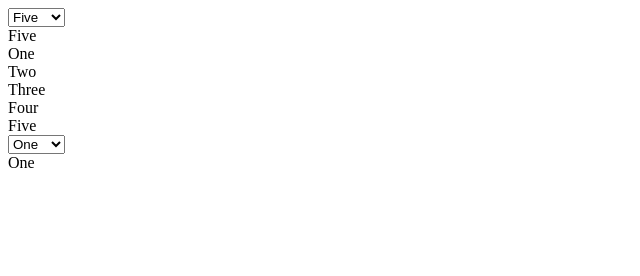
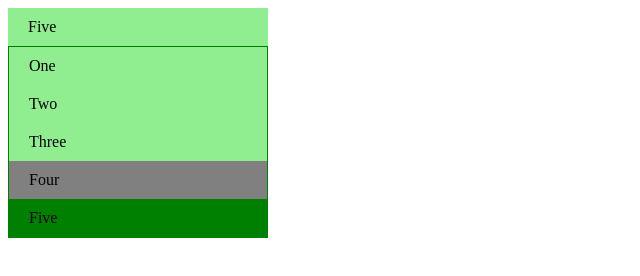
Before and after one commit to ArickCodeGuy/custom-select, a plain HTML site: page index.html in a window 1280 px wide. Both pictures are taken after a click on the element "Five". Shown: the whole page, without its empty margins (0-640 px from the left). Drawn offline with Linux system fonts and the light colour scheme.

Commit message:
fixed some errors, added defaults object

```diff
--- a/index.html
+++ b/index.html
@@ -24,10 +24,59 @@
       <option value="5">Five</option>
     </select>
   </div>
+  <style>
+    *, *::before, *::after {
+      box-sizing: border-box;
+    }
+    body {
+      display: grid;
+      grid-gap: 20px;
+    }
+    .custom-select {
+      max-width: 260px;
+      background-color: lightgreen;
+      position: relative;
+    }
+    .custom-select-placeholder,
+    .custom-select-option {
+      padding: 10px 20px;
+      width: 100%;
+    }
+    .custom-select-placehoder {
+
+    }
+    .custom-select-options {
+      display: block !important;
+      top: 100%;
+      left: 0;
+      width: 100%;
+      position: absolute;
+      z-index: 1;
+      border: 1px solid green;
+      background-color: lightgreen;
+      transition: .3s transform;
+      transform-origin: top center;
+      transform: scaleY(0);
+    }
+    .custom-select-options.toggled {
+      transform: scaleY(1);
+    }
+    .custom-select-option {}
+    .custom-select-option.selected,
+    .custom-select-option:hover {
+      background-color: green;
+    }
+    .custom-select-option.disabled {
+      background-color: grey;
+    }
+    .custom-select-option:hover {
+      background-color: ;
+    }
+  </style>
   <script src="main.js"></script>
   <script>
     let mySel = new CustomSelect('.custom-select', {
-      hideSelect: false,
+      someRandomKey: false,
       afterInit: function() {}
     });
   </script>
--- a/main.js
+++ b/main.js
@@ -1,21 +1,28 @@
 'use strict';
+let defaults = {
+  hideSelect: true,
+  init: true,
+  multipleSelect: false,
+};
+
 class CustomSelect {
   constructor(el, options) {
     this.el = el;
-    this.options = options;
-    this.setOptions();
+    this.options = defaults;
+    this.setOptions(options);
+    this.options.init ? this.init(): false;
   }
 
-  setOptions() {
-    if (this.options) {
-      this.options.hideSelect === undefined ? this.options.hideSelect = true: false;
-      this.options.init === undefined ? this.options.init = true: false;
-
-      this.options.init ? this.init(): false;
+  setOptions(options) {
+    if (options) {
+      for (let option in options) {
+        this.options[option] = options[option];
+      };
+      return 'options set to your options obj'
     }else {
       this.init();
+      return 'options set to default options'
     }
-
   }
 
   createOptions(el) {
@@ -45,6 +52,10 @@ class CustomSelect {
   }
 
   create(el) {
+    let selectEl = el.querySelector('select');
+    if (!selectEl) {
+      throw `CustomSelect Err: No <select> tag found within ${this.el} element`
+    };
     this.options.hideSelect ? selectEl.style.display = 'none': false;
 
     let optionsEl = this.createOptions(el);
@@ -60,14 +71,17 @@ class CustomSelect {
   }
 
   toggleOptions(el) {
-    el.style.display === 'none' ? el.style.display = 'block': el.style.display = 'none';
+    el.classList.toggle('options-toggled');
+    let optionsEl = el.querySelector('.custom-select-options');
+    optionsEl.classList.toggle('toggled');
+    optionsEl.style.display === 'none' ? optionsEl.style.display = 'block': optionsEl.style.display = 'none';
   }
 
   addEvents(el) {
-    let optionsContainer = el.querySelector('.custom-select-options');
+    let optionsEl = el.querySelector('.custom-select-options');
     let placeholder = el.querySelector('.custom-select-placeholder');
     placeholder.addEventListener('click', () => {
-      this.toggleOptions(optionsContainer);
+      this.toggleOptions(el);
     });
 
     let realSelect = el.querySelector('select');
@@ -75,10 +89,10 @@ class CustomSelect {
     options.forEach((option) => {
       option.addEventListener('click', (e) => {
         placeholder.innerHTML = option.innerHTML;
-        this.toggleOptions(optionsContainer);
+        this.toggleOptions(el);
         realSelect.value = option.dataset.value;
 
-        optionsContainer.querySelector('.selected').classList.remove('selected');
+        optionsEl.querySelector('.selected').classList.remove('selected');
         e.target.classList.add('selected');
       });
     });
@@ -107,7 +121,8 @@ class CustomSelect {
       el.forEach((el) => {
         let customSelect = el.querySelector('.custom-select-select');
         customSelect.remove();
-        el.classList.remove('custom-select-initialized');
+        el.className = '';
+        el.classList.add('custom-select');
       });
     };
   }
```
